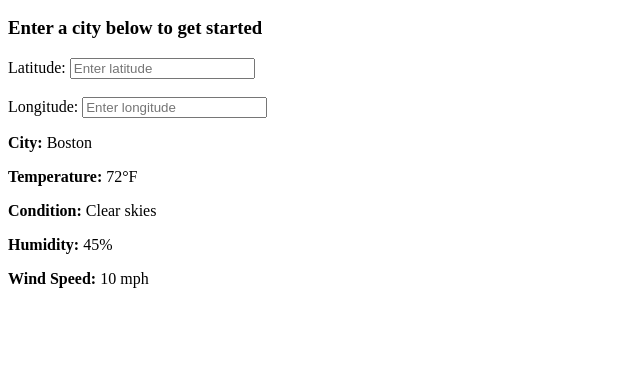
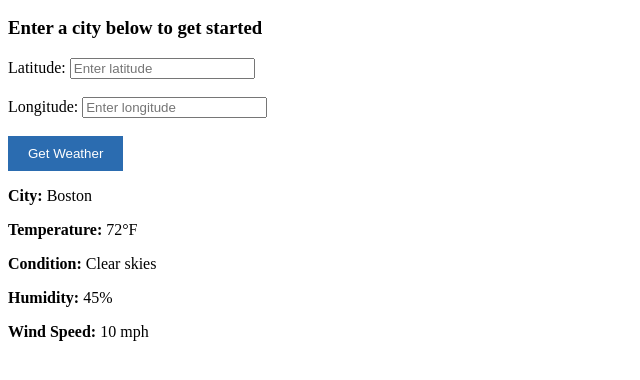
Before and after one commit to KatieBarnes147/week3-sprint, a plain HTML site: page public/index.html in a window 1280 px wide. Shown: the part 110-490 px from the top of the page, without its empty margins (0-640 px from the left). Drawn offline with Linux system fonts and the light colour scheme.

Commit message:
Completed Task 5: Added styled button labeled 'Get Weather'. Closes #5

```diff
--- a/public/index.html
+++ b/public/index.html
@@ -21,6 +21,12 @@
     <br><br>
     <label for="longitude">Longitude:</label>
     <input type="text" id="longitude" name="longitude" placeholder="Enter longitude">
+    <br><br>
+
+    <!-- Button -->
+    <button style="padding:10px 20px; background-color:#2b6cb0; color:white; border:none; cursor:pointer;">
+        Get Weather
+    </button>
 
     <!-- Weather Markup Section -->
     <div id="weather-info">
```
